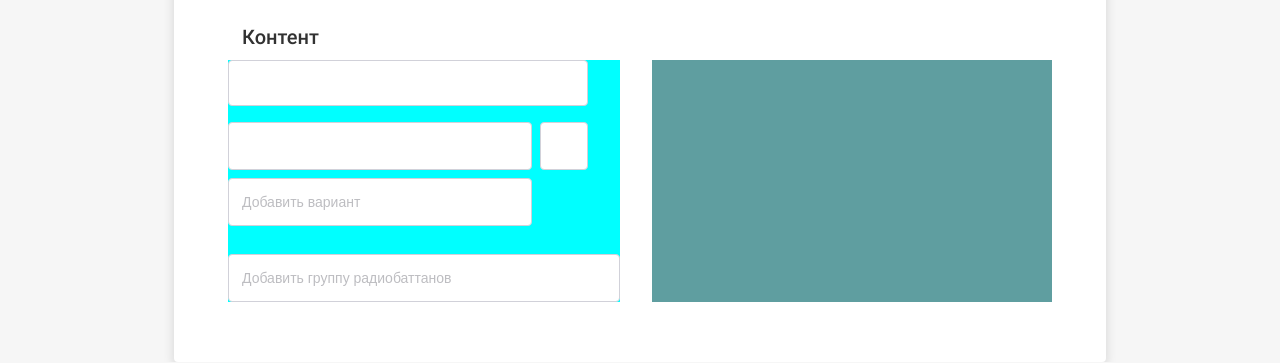
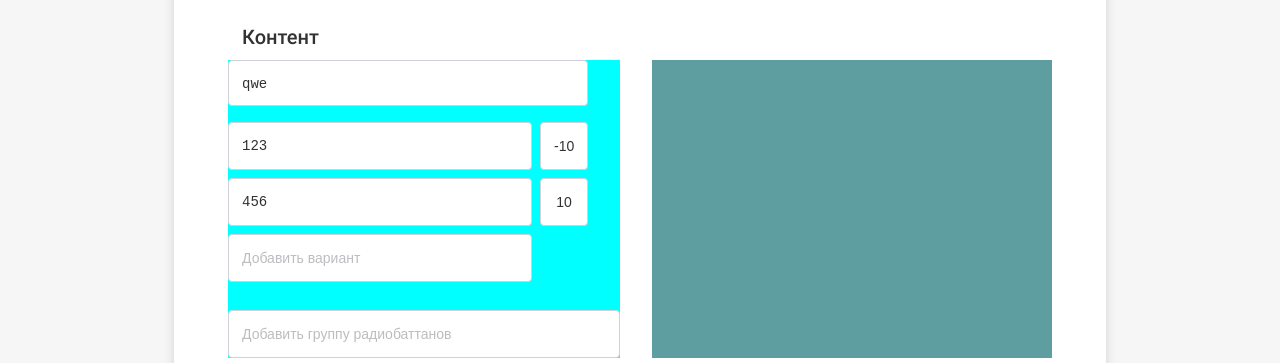
Before and after one commit to dankocher/archive-admin-test-art_director, a React (Create React App) app: page /illustrations-radioButtons/1 in a window 1280 px wide. Shown: the part 444-807 px from the top of the page. Built offline with nearby package versions, Linux system fonts and the light colour scheme; no server answers.

Commit message:
feat: added state of switches in redux, added component Options, added display of redux state

```diff
--- a/src/redux/actions/index.js
+++ b/src/redux/actions/index.js
@@ -6,6 +6,7 @@ export const SET_IS_TIME_CONSIDERED = "IS_TIME_CONSIDERED";
 export const SET_IS_TIME_DISPLAY_FOR_USER = "SET_IS_TIME_DISPLAY_FOR_USER";
 export const SET_IS_ONE_GRADE_FOR_ALL_SUB_TASKS =
   "SET_IS_ONE_GRADE_FOR_ALL_SUB_TASKS";
+export const SET_RADIO_BUTTON_QUESTION = "SET_RADIO_BUTTON_QUESTION";
 
 export const setTaskName = (name) => ({
   type: SET_TASK_NAME,
@@ -38,3 +39,8 @@ export const setTaskState = (task) => ({
   type: SET_TASK_STATE,
   payload: task,
 });
+
+export const setRadioButtonQuestion = (question) => ({
+  type: SET_RADIO_BUTTON_QUESTION,
+  payload: question,
+});
--- a/src/redux/reducer/rootReducer.js
+++ b/src/redux/reducer/rootReducer.js
@@ -6,6 +6,7 @@ import {
   SET_IS_TIME_CONSIDERED,
   SET_IS_TIME_DISPLAY_FOR_USER,
   SET_IS_ONE_GRADE_FOR_ALL_SUB_TASKS,
+  SET_RADIO_BUTTON_QUESTION,
 } from "../actions";
 
 const initialState = {
@@ -22,6 +23,17 @@ const initialState = {
     position: "",
     date: "",
     updated: "",
+    data: {
+      radioButtonQuestions: [
+        {
+          question: "qwe",
+          radioButtonAnswer: [
+            { option: "123", mark: "-10" },
+            { option: "456", mark: "10" },
+          ],
+        },
+      ],
+    },
   },
 };
 
--- a/src/views/TestArtDirectorAdmin/Components/SplitScreen/RadioButtonsTask/RadioButtonQuestion/RadioButtonAnswers/RadioButtonAnswers.js
+++ /dev/null
@@ -1,53 +0,0 @@
-import "./RadioButtonAnswers.scss";
-import React, { useState } from "react";
-
-import TextArea from "../../../../TextArea/TextArea";
-import DeleteButton from "../../../../DeleteButton/DeleteButton";
-
-function RadioButtonAnswers() {
-  const [isHoveredAnswer, setIsHoveredAnswer] = useState(false);
-  const [answerScore, setAnswerScore] = useState("");
-
-  const handlerAnswerScoreOnChange = (event) => {
-    const number = event.target.validity.valid
-      ? event.target.value
-      : answerScore;
-    if (number > 99 || number < -99 || number === "00" || /^0\d/.test(number)) {
-      return;
-    }
-    setAnswerScore(number);
-  };
-
-  return (
-    <div
-      className="container--RadioButtonAnswers"
-      onMouseEnter={() => setIsHoveredAnswer(true)}
-      onMouseLeave={() => setIsHoveredAnswer(false)}
-    >
-      <div className="container-answer--RadioButtonAnswers">
-        <TextArea className="input" />
-        <div className="wrapper-centred--RadioButtonAnswers">
-          <input
-            type="tel"
-            // pattern="/^-?\d*\.?\d+$/"
-            pattern="^[-\d]\d?\d?"
-            className="input"
-            value={answerScore}
-            onChange={handlerAnswerScoreOnChange}
-          />
-        </div>
-
-        <div className="wrapper-centred--RadioButtonAnswers">
-          {isHoveredAnswer ? <DeleteButton /> : null}
-        </div>
-      </div>
-      <div className="container-answer--RadioButtonAnswers">
-        <button className="hidden-button input add-question--RadioButtonQuestion">
-          Добавить вариант
-        </button>
-      </div>
-    </div>
-  );
-}
-
-export default RadioButtonAnswers;
--- /dev/null
+++ b/src/views/TestArtDirectorAdmin/Components/SplitScreen/RadioButtonsTask/RadioButtonQuestion/RadioButtonOptions/RadioButtonOption/RadioButtonOptions.js
@@ -0,0 +1,41 @@
+//import "./RadioButtonOption.scss";
+
+import React, { useState } from "react";
+
+import TextArea from "../../../../../TextArea/TextArea";
+import DeleteButton from "../../../../../DeleteButton/DeleteButton";
+
+function RadioButtonOption({ isHoveredOption, option, mark }) {
+  const [answerScore, setAnswerScore] = useState("");
+
+  const handlerAnswerScoreOnChange = (event) => {
+    const number = event.target.validity.valid
+      ? event.target.value
+      : answerScore;
+    if (number > 99 || number < -99 || number === "00" || /^0\d/.test(number)) {
+      return;
+    }
+    setAnswerScore(number);
+  };
+
+  return (
+    <div className="container-answer--RadioButtonAnswers">
+      <TextArea className="input" value={option} />
+      <div className="wrapper-centred--RadioButtonAnswers">
+        <input
+          type="tel"
+          pattern="^[-\d]\d?\d?"
+          className="input"
+          value={mark}
+          onChange={handlerAnswerScoreOnChange}
+        />
+      </div>
+
+      <div className="wrapper-centred--RadioButtonAnswers">
+        {isHoveredOption ? <DeleteButton /> : null}
+      </div>
+    </div>
+  );
+}
+
+export default RadioButtonOption;
--- /dev/null
+++ b/src/views/TestArtDirectorAdmin/Components/SplitScreen/RadioButtonsTask/RadioButtonQuestion/RadioButtonOptions/RadioButtonOptions.js
@@ -0,0 +1,32 @@
+import "./RadioButtonOptions.scss";
+import React, { useState } from "react";
+
+import RadioButtonOption from "./RadioButtonOption/RadioButtonOptions";
+
+function RadioButtonOptions({ radioButtonList }) {
+  const [isHoveredOption, setIsHoveredOption] = useState(false);
+
+  return (
+    <div
+      className="container--RadioButtonAnswers"
+      onMouseEnter={() => setIsHoveredOption(true)}
+      onMouseLeave={() => setIsHoveredOption(false)}
+    >
+      {radioButtonList.map((element, key) => (
+        <RadioButtonOption
+          isHoveredOption={isHoveredOption}
+          key={key}
+          option={element.option}
+          mark={element.mark}
+        />
+      ))}
+      <div className="container-answer--RadioButtonAnswers">
+        <button className="hidden-button input add-question--RadioButtonQuestion">
+          Добавить вариант
+        </button>
+      </div>
+    </div>
+  );
+}
+
+export default RadioButtonOptions;
--- a/src/views/TestArtDirectorAdmin/Components/SplitScreen/RadioButtonsTask/RadioButtonQuestion/RadioButtonQuestion.js
+++ b/src/views/TestArtDirectorAdmin/Components/SplitScreen/RadioButtonsTask/RadioButtonQuestion/RadioButtonQuestion.js
@@ -1,12 +1,13 @@
 import "./RadioButtonQuestion.scss";
 
 import React, { useState } from "react";
+import { useSelector } from "react-redux";
 
 import DeleteButton from "../../../DeleteButton/DeleteButton";
 import TextArea from "../../../TextArea/TextArea";
-import RadioButtonAnswers from "./RadioButtonAnswers/RadioButtonAnswers";
+import RadioButtonOptions from "./RadioButtonOptions/RadioButtonOptions";
 
-function RadioButtonQuestion() {
+function RadioButtonQuestion({ question, radioButtonList }) {
   const [isHoveredQuestion, setIsHoveredQuestion] = useState(false);
 
   return (
@@ -16,12 +17,14 @@ function RadioButtonQuestion() {
       onMouseLeave={() => setIsHoveredQuestion(false)}
     >
       <div className="container-question-radioButtonQuestion">
-        <TextArea className="input" />
+        <TextArea className="input" value={question} />
         <div className={"trash-button--radioButtonQuestion"}>
           {isHoveredQuestion ? <DeleteButton /> : null}
         </div>
       </div>
-      <RadioButtonAnswers />
+
+      <RadioButtonOptions radioButtonList={radioButtonList} />
+
       <button className="hidden-button input add-question--RadioButtonQuestion">
         Добавить группу радиобаттанов
       </button>
--- a/src/views/TestArtDirectorAdmin/Components/SplitScreen/RadioButtonsTask/RadioButtonsTask.js
+++ b/src/views/TestArtDirectorAdmin/Components/SplitScreen/RadioButtonsTask/RadioButtonsTask.js
@@ -1,13 +1,25 @@
+import "./RadioButtonsTask.scss";
+
 import React from "react";
-import "./RadioButtonsTask.scss";
+import { useSelector } from "react-redux";
 
 import RadioButtonQuestion from "./RadioButtonQuestion/RadioButtonQuestion";
 
 function RadioButtonsTask() {
+  const radioButtonsList = useSelector(
+    (state) => state.task.data.radioButtonQuestions
+  );
+
   return (
-    <div className="a">
-      <RadioButtonQuestion />
-    </div>
+    <>
+      {radioButtonsList.map((element, key) => (
+        <RadioButtonQuestion
+          key={key}
+          question={element.question}
+          radioButtonList={element.radioButtonAnswer}
+        />
+      ))}
+    </>
   );
 }
 
--- a/src/views/TestArtDirectorAdmin/Components/TextArea/TextArea.js
+++ b/src/views/TestArtDirectorAdmin/Components/TextArea/TextArea.js
@@ -44,7 +44,7 @@ function TextArea(props) {
           height: textAreaHeight,
           overflow: "hidden",
         }}
-        value={text}
+        value={text === "" ? props.value : text}
         className={props.className ? props.className : ""}
         onChange={onChangeHandler}
       />
```
Also changed, not shown: src/views/TestArtDirectorAdmin/Components/SplitScreen/RadioButtonsTask/RadioButtonQuestion/RadioButtonOptions/RadioButtonOptions.scss (renamed from src/views/TestArtDirectorAdmin/Components/SplitScreen/RadioButtonsTask/RadioButtonQuestion/RadioButtonAnswers/RadioButtonAnswers.scss).
